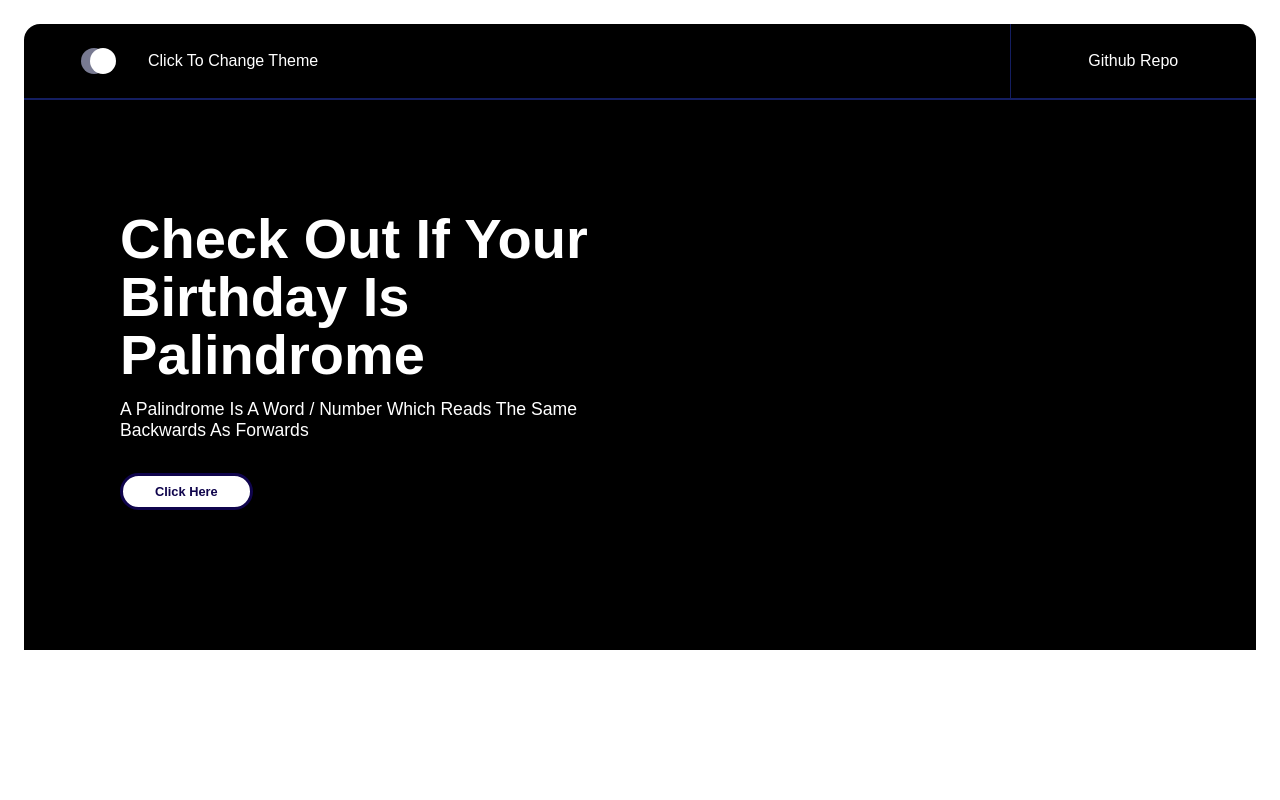
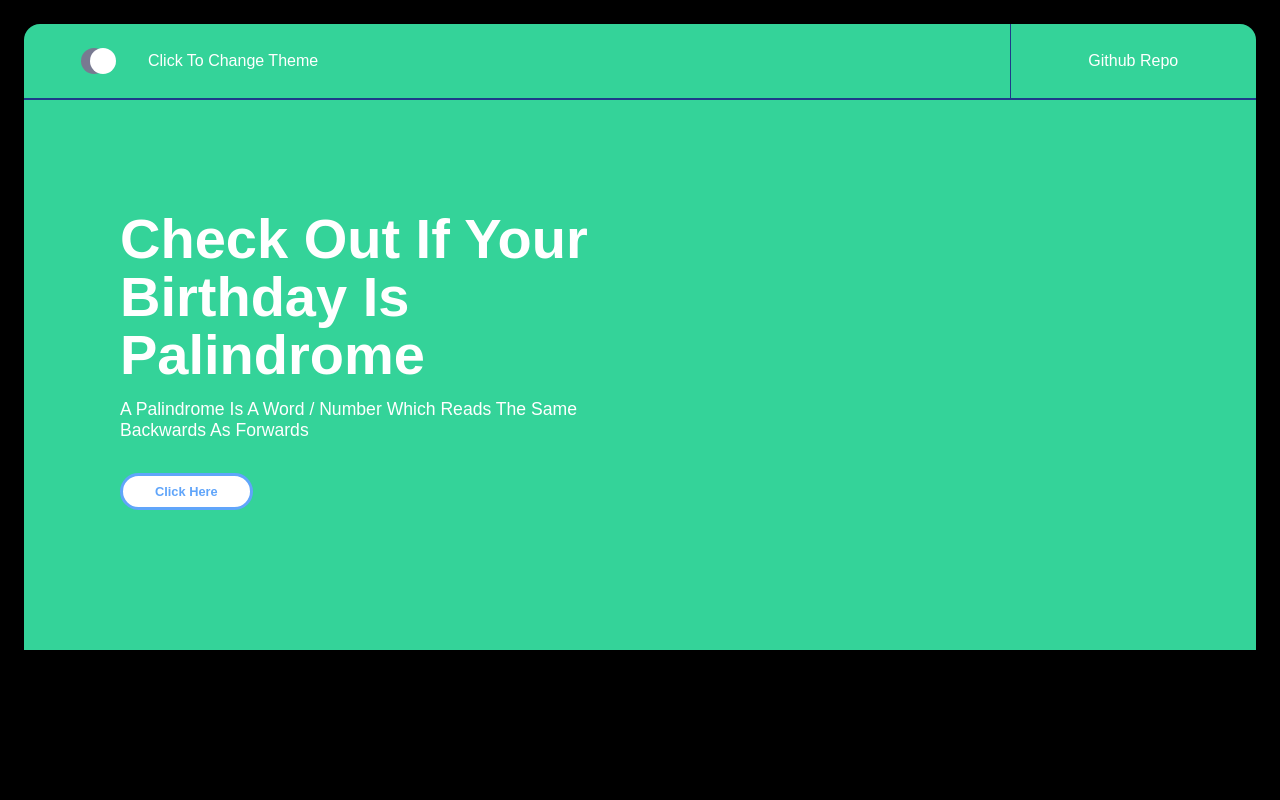
Before and after one commit to Ananyamadhu08/palindrome-birthday, a React (Create React App) app in the folder palindrome-birthday/: page / in a window 1280 px wide. Shown: the top 800 px of the page. Built offline with nearby package versions, Linux system fonts and the light colour scheme.

Commit message:
style update

```diff
--- a/palindrome-birthday/src/App.js
+++ b/palindrome-birthday/src/App.js
@@ -12,9 +12,9 @@ let date;
 let newoutput = "";
 
 // define var for themes
-const darkTheme = ["#000000", "white"];
-const lightTheme = ["#52057b", "white"];
-const highlightTheme = ["#000000", "#52057B"];
+const darkTheme = ["#34D399", "white"];
+const lightTheme = ["#1e3a8a", "white"];
+const highlightTheme = ["#000000", "white"];
 
 let setthemeFlag = 0;
 
--- a/palindrome-birthday/src/index.css
+++ b/palindrome-birthday/src/index.css
@@ -1,6 +1,6 @@
 :root {
-  --dark-color: #0f044c;
-  --faint-color: #141e61;
+  --dark-color: #60a5fa;
+  --faint-color: #1e3a8a;
   --emcolor: #787a91;
 }
 
@@ -11,6 +11,8 @@
 
 body {
   margin: 1.5rem;
+  background: black;
+  color: white;
 }
 
 code {
```
